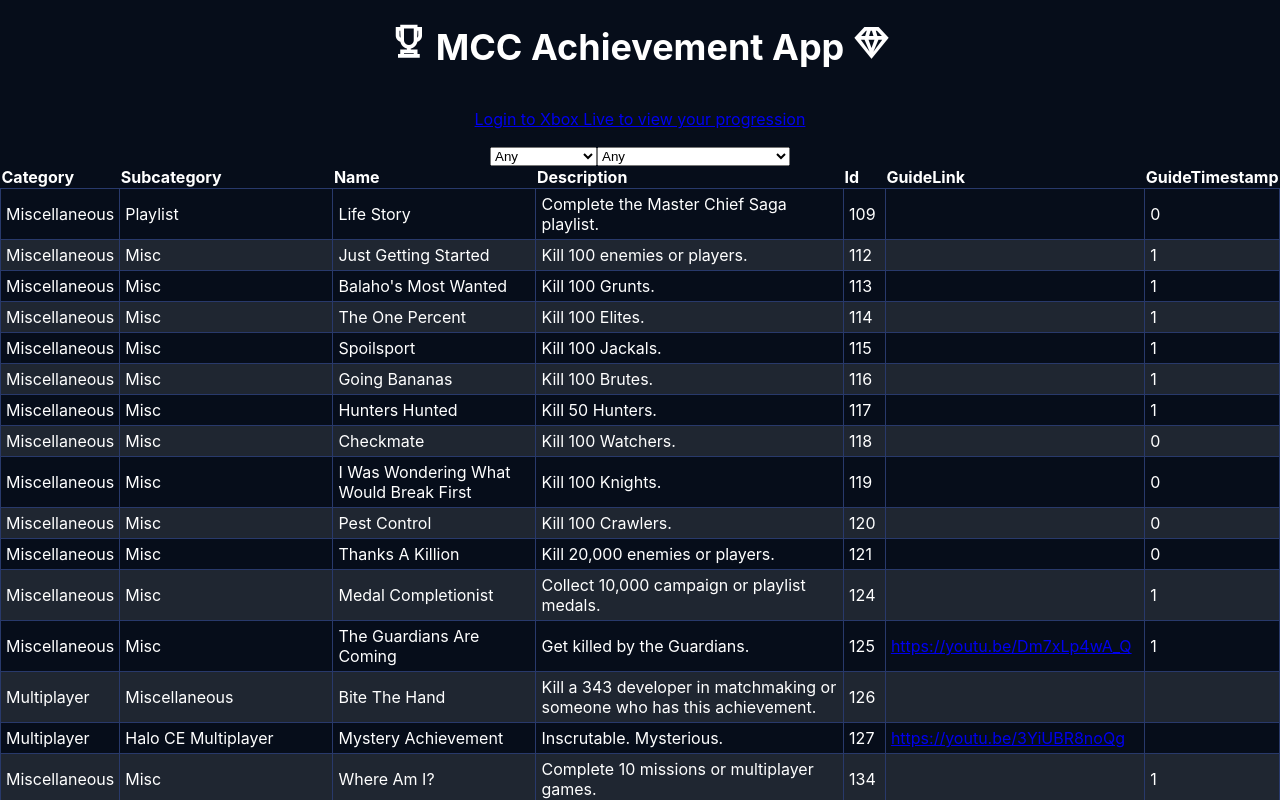
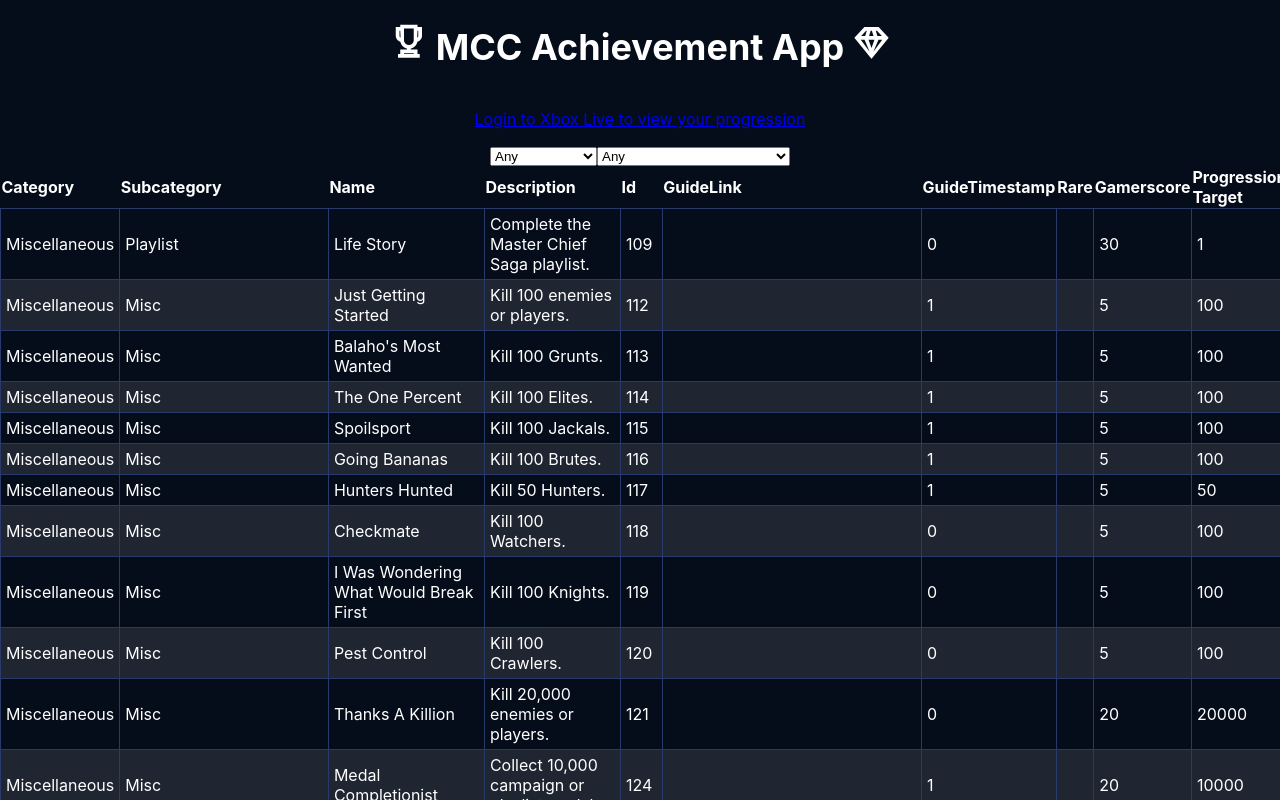
Before and after one commit to ronbrogan/MCCAchievementApp, a React (Create React App) app in the folder web/: page / in a window 1280 px wide. Shown: the top 800 px of the page. Built offline with nearby package versions, Linux system fonts and the light colour scheme.

Commit message:
Fixed data and added columns

```diff
--- a/web/src/components/AchievementGrid/AchievementGrid.tsx
+++ b/web/src/components/AchievementGrid/AchievementGrid.tsx
@@ -46,6 +46,18 @@ export default class AcheivementGrid extends React.Component<AchievementGridProp
                 {
                     "Header": "GuideTimestamp",
                     "accessor": "GuideTimestamp"
+                },
+                {
+                    "Header": "Rare",
+                    "accessor": "IsRare"
+                },
+                {
+                    "Header": "Gamerscore",
+                    "accessor": "Gamerscore"
+                },
+                {
+                    "Header": "Progression Target",
+                    "accessor": "ProgressionTarget"
                 }
             ]
         };
```
Also changed, not shown: web/public/data/AnnotatedMCCAchievements.json.
